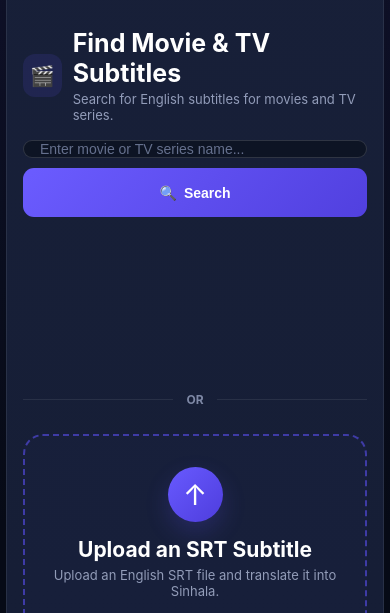
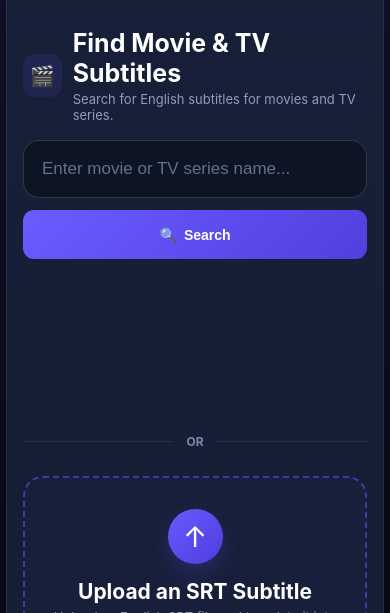
Before and after one commit to Imvisal/Subtittle-translator, a website: page index.html in a window 390 px wide. Shown: the part 224-837 px from the top of the page. Drawn offline with Linux system fonts and the light colour scheme.

Commit message:
Update style.css

```diff
--- a/style.css
+++ b/style.css
@@ -2411,4 +2411,22 @@ body {
     .find-subtitles-btn {
         width: 100%;
     }
-}
+
+
+   /* Mobile Search Input */
+@media (max-width: 600px) {
+
+    .search-box input {
+        height: 58px;
+        min-height: 58px;
+        padding: 0 18px;
+        font-size: 17px;
+        border-radius: 16px;
+        box-sizing: border-box;
+    }
+
+    .search-box {
+        gap: 12px;
+    }
+
+}
```
